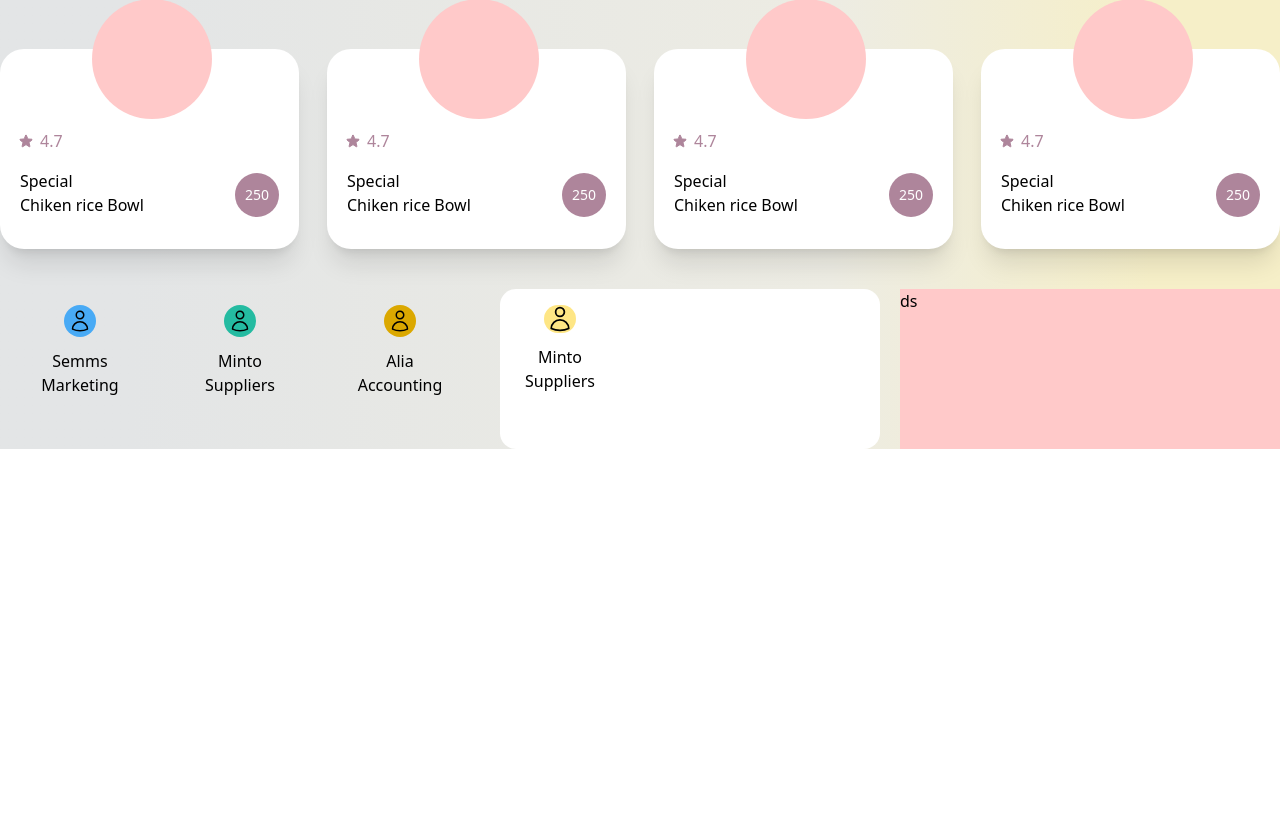
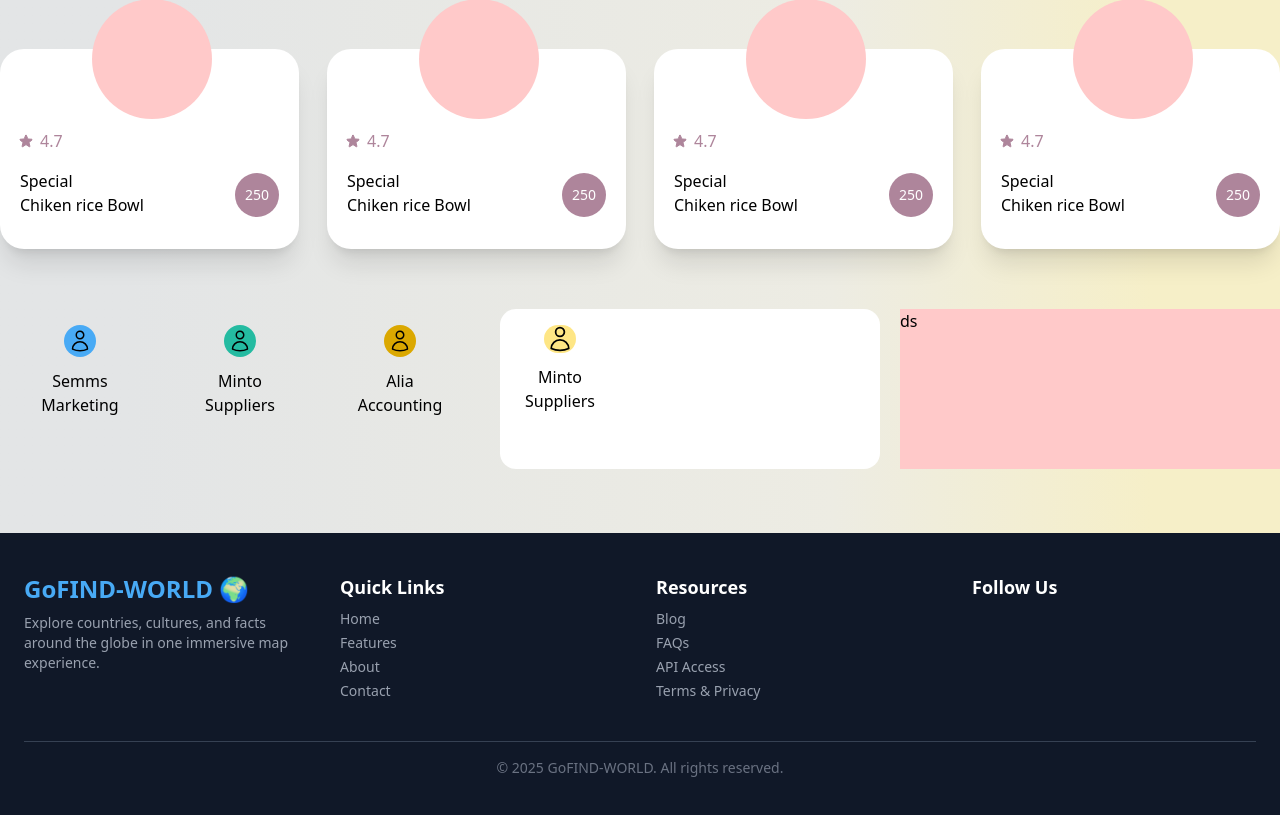
Before and after one commit to prabashwara65/The-Food-Hub, a React (Vite) app in the folder Frontend/: page / in a window 1280 px wide. Shown: the part 509-1324 px from the top of the page. Before the commit the page ends 958 px from the top, so only its background shows below. Built offline with nearby package versions, Linux system fonts and the light colour scheme.

Commit message:
added footer

```diff
--- /dev/null
+++ b/Frontend/Components/Footer.jsx
@@ -0,0 +1,63 @@
+const Footer = () => {
+    return (
+      <footer className="bg-gray-900 text-white px-6 py-10 mt-16">
+        <div className="max-w-7xl mx-auto grid grid-cols-1 md:grid-cols-4 gap-8">
+
+          {/* Brand */}
+          <div>
+            <h2 className="text-2xl font-bold mb-2 text-[#48AAF5]">GoFIND-WORLD 🌍</h2>
+            <p className="text-sm text-gray-400">
+              Explore countries, cultures, and facts around the globe in one immersive map experience.
+            </p>
+          </div>
+
+          {/* Links */}
+          <div>
+            <h3 className="font-semibold mb-2 text-lg">Quick Links</h3>
+            <ul className="text-gray-400 space-y-1 text-sm">
+              <li><a href="#" className="hover:text-white">Home</a></li>
+              <li><a href="#" className="hover:text-white">Features</a></li>
+              <li><a href="#" className="hover:text-white">About</a></li>
+              <li><a href="#" className="hover:text-white">Contact</a></li>
+            </ul>
+          </div>
+
+          {/* Resources */}
+          <div>
+            <h3 className="font-semibold mb-2 text-lg">Resources</h3>
+            <ul className="text-gray-400 space-y-1 text-sm">
+              <li><a href="#" className="hover:text-white">Blog</a></li>
+              <li><a href="#" className="hover:text-white">FAQs</a></li>
+              <li><a href="#" className="hover:text-white">API Access</a></li>
+              <li><a href="#" className="hover:text-white">Terms & Privacy</a></li>
+            </ul>
+          </div>
+
+          {/* Social */}
+          <div>
+            <h3 className="font-semibold mb-2 text-lg">Follow Us</h3>
+            <div className="flex space-x-4 mt-2">
+              <a href="#" className="hover:text-[#48AAF5]">
+                <i className="fab fa-facebook-f" />
+              </a>
+              <a href="#" className="hover:text-[#48AAF5]">
+                <i className="fab fa-twitter" />
+              </a>
+              <a href="#" className="hover:text-[#48AAF5]">
+                <i className="fab fa-instagram" />
+              </a>
+              <a href="#" className="hover:text-[#48AAF5]">
+                <i className="fab fa-github" />
+              </a>
+            </div>
+          </div>
+        </div>
+
+        <div className="mt-10 border-t border-gray-700 pt-4 text-center text-sm text-gray-500">
+          © {new Date().getFullYear()} GoFIND-WORLD. All rights reserved.
+        </div>
+      </footer>
+    );
+  };
+
+  export default Footer;
--- a/Frontend/Pages/Prabashwara/Home.jsx
+++ b/Frontend/Pages/Prabashwara/Home.jsx
@@ -3,6 +3,7 @@ import { useSelector } from "react-redux";
 import { useDispatch } from "react-redux";
 import { clearUser } from "../../ReduxToolKit/userSlice";
 import Navbar from "../../Components/Navbar";
+import Footer from "../../Components/Footer";
 
 const Home = () => {
   const user = useSelector((state) => state.user.user);
@@ -194,7 +195,7 @@ const Home = () => {
         </div>
 
         {/* 3rd container */}
-        <div className="container flex mx-auto justify-between mt-10 gap-5">
+        <div className="container flex mx-auto justify-between mt-15 gap-5">
           {/* First Card */}
           <div className="flex flex-1/4">
             <div className="flex flex-col w-40 h-40 items-center p-4">
@@ -283,6 +284,7 @@ const Home = () => {
 
           </div>
         </div>
+        <Footer />
       </div>
     </div>
   );
```
